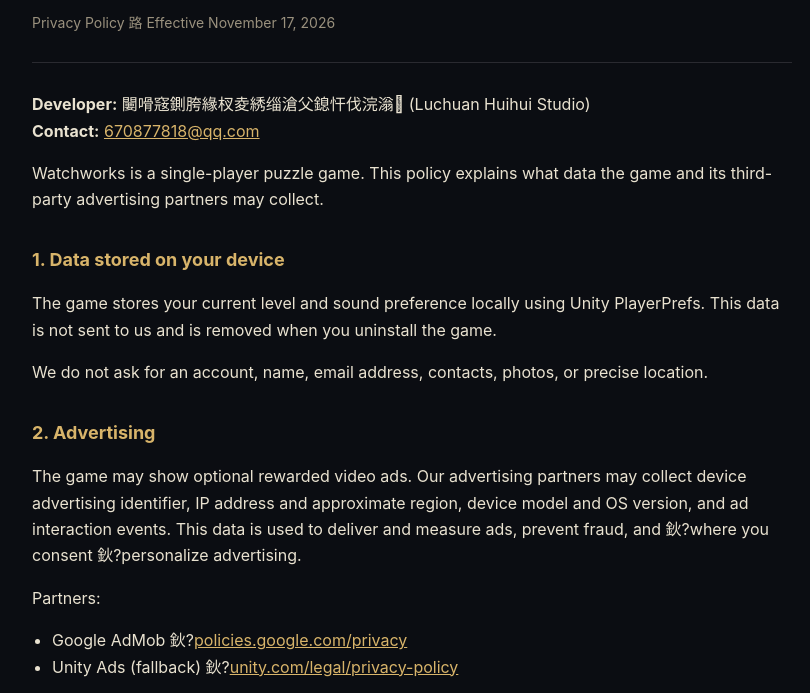
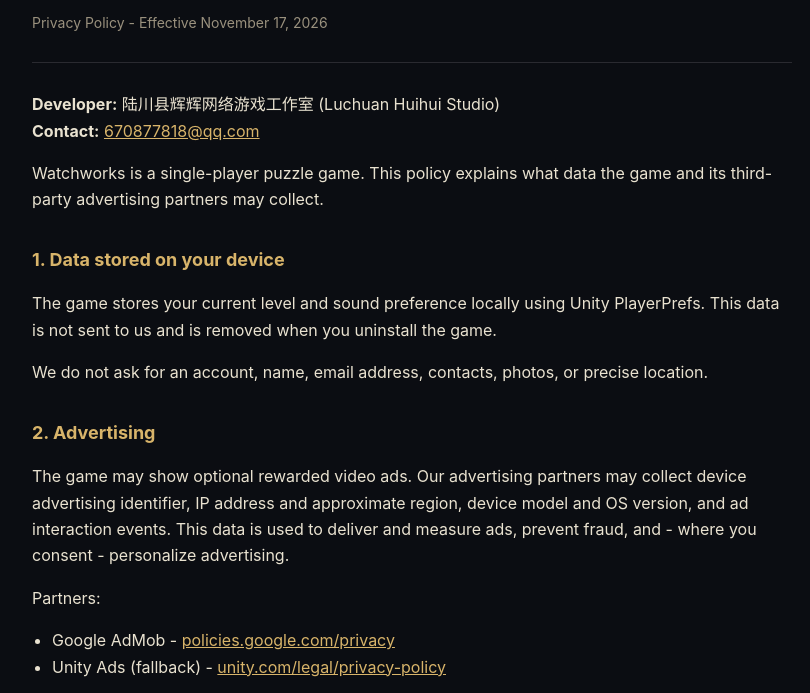
Before and after one commit to huihuiimg/watchworks-legal, a plain HTML site: page index.html in a window 1280 px wide. Shown: the part 107-800 px from the top of the page, without its empty margins (228-1038 px from the left). Drawn offline with Linux system fonts and the light colour scheme.

Commit message:
Update index.html

```diff
--- a/index.html
+++ b/index.html
@@ -3,7 +3,7 @@
 <head>
   <meta charset="utf-8">
   <meta name="viewport" content="width=device-width, initial-scale=1">
-  <title>Watchworks 鈥?Privacy Policy</title>
+  <title>Watchworks - Privacy Policy</title>
   <style>
     :root { color-scheme: dark; }
     body {
@@ -24,10 +24,10 @@
 <body>
 <main>
   <h1>WATCHWORKS</h1>
-  <p class="muted">Privacy Policy 路 Effective November 17, 2026</p>
+  <p class="muted">Privacy Policy - Effective November 17, 2026</p>
   <hr>
 
-  <p><strong>Developer:</strong> 闄嗗窛鍘胯緣杈夌綉缁滄父鎴忓伐浣滃 (Luchuan Huihui Studio)<br>
+  <p><strong>Developer:</strong> 陆川县辉辉网络游戏工作室 (Luchuan Huihui Studio)<br>
   <strong>Contact:</strong> <a href="mailto:670877818@qq.com">670877818@qq.com</a></p>
 
   <p>Watchworks is a single-player puzzle game. This policy explains what data the game and its third-party advertising partners may collect.</p>
@@ -37,11 +37,11 @@
   <p>We do not ask for an account, name, email address, contacts, photos, or precise location.</p>
 
   <h2>2. Advertising</h2>
-  <p>The game may show optional rewarded video ads. Our advertising partners may collect device advertising identifier, IP address and approximate region, device model and OS version, and ad interaction events. This data is used to deliver and measure ads, prevent fraud, and 鈥?where you consent 鈥?personalize advertising.</p>
+  <p>The game may show optional rewarded video ads. Our advertising partners may collect device advertising identifier, IP address and approximate region, device model and OS version, and ad interaction events. This data is used to deliver and measure ads, prevent fraud, and - where you consent - personalize advertising.</p>
   <p>Partners:</p>
   <ul>
-    <li>Google AdMob 鈥?<a href="https://policies.google.com/privacy">policies.google.com/privacy</a></li>
-    <li>Unity Ads (fallback) 鈥?<a href="https://unity.com/legal/privacy-policy">unity.com/legal/privacy-policy</a></li>
+    <li>Google AdMob - <a href="https://policies.google.com/privacy">policies.google.com/privacy</a></li>
+    <li>Unity Ads (fallback) - <a href="https://unity.com/legal/privacy-policy">unity.com/legal/privacy-policy</a></li>
   </ul>
   <p>Where required by law (for example, in the EEA or UK), the game will ask for consent before using personalized advertising. You can decline personalized ads and still play.</p>
 
@@ -69,7 +69,7 @@
   <p>Questions or deletion requests: <a href="mailto:670877818@qq.com">670877818@qq.com</a></p>
 
   <hr>
-  <p class="muted">漏 2026 Luchuan Huihui Studio. Watchworks is a working title.</p>
+  <p class="muted">(c) 2026 Luchuan Huihui Studio. Watchworks is a working title.</p>
 </main>
 </body>
 </html>
```
